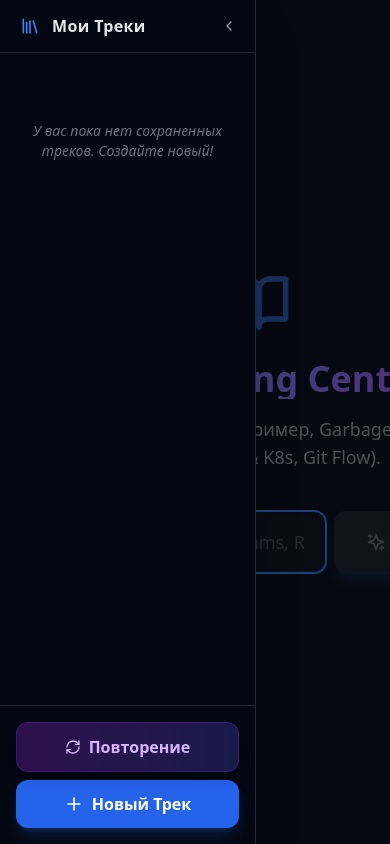
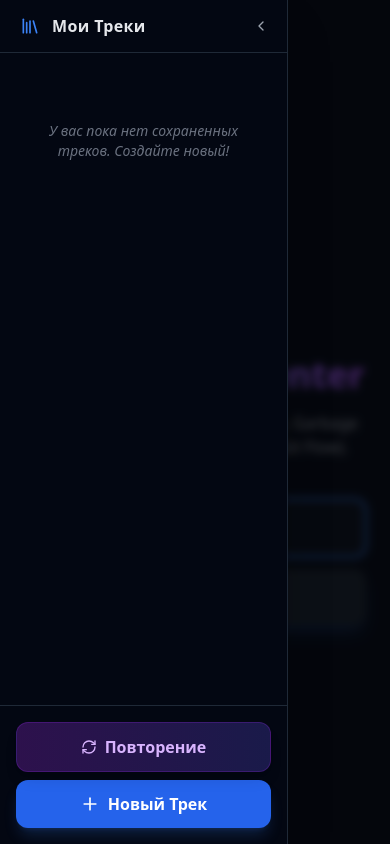
Before and after one commit to dolgeim976/AppForLearning, a React (Vite) app: page / in a window 390 px wide. Built offline with nearby package versions, Linux system fonts and the light colour scheme.

Commit message:
Switch to GPT-4o-mini and fix mobile responsive layout

```diff
--- a/server.ts
+++ b/server.ts
@@ -198,7 +198,7 @@ Include exactly 3 to 5 questions in active_recall_questions. Ensure code_snippet
 Do NOT wrap the output in markdown backticks. Return raw JSON.`;
 }
 
-async function callOpenRouter(messages: any[], model: string = "anthropic/claude-3.5-sonnet"): Promise<string> {
+async function callOpenRouter(messages: any[], model: string = "openai/gpt-4o-mini"): Promise<string> {
     const response = await fetch("https://openrouter.ai/api/v1/chat/completions", {
         method: "POST",
         headers: {
@@ -239,7 +239,7 @@ app.post('/api/llm/generate', async (req, res) => {
         ];
 
         console.log(`[Backend] \t➔ Fetching Outline...`);
-        let outlineRaw = await callOpenRouter(outlineMessages, "anthropic/claude-3.5-sonnet");
+        let outlineRaw = await callOpenRouter(outlineMessages, "openai/gpt-4o-mini");
         outlineRaw = sanitizeLLMJson(outlineRaw);
 
         let outlineData;
@@ -271,7 +271,7 @@ app.post('/api/llm/generate', async (req, res) => {
             ];
 
             try {
-                let nodeContent = await callOpenRouter(messages, "anthropic/claude-3.5-sonnet");
+                let nodeContent = await callOpenRouter(messages, "openai/gpt-4o-mini");
                 nodeContent = sanitizeLLMJson(nodeContent);
                 let parsedNode = repairAndParse(nodeContent);
 
--- a/src/App.tsx
+++ b/src/App.tsx
@@ -82,21 +82,21 @@ function App() {
     const activeTrack = tracks.find(t => t.id === activeTrackId);
 
     return (
-        <div className="flex h-screen w-full bg-[#0b1120] text-white font-sans overflow-hidden">
+        <div className="flex h-[100dvh] w-full bg-[#0b1120] text-white font-sans overflow-hidden">
 
             {/* Мобильная подложка (Overlay) для закрытия сайдбара по клику вне его */}
             {!sidebarCollapsed && (
                 <div
-                    className="fixed inset-0 bg-black/50 z-20 md:hidden"
+                    className="fixed inset-0 bg-black/60 backdrop-blur-sm z-40 md:hidden"
                     onClick={() => setSidebarCollapsed(true)}
                 />
             )}
 
             {/* ШАГ 1: Левый сайдбар со списком всех треков */}
             <div className={`
-                ${sidebarCollapsed ? '-translate-x-full md:translate-x-0 w-0 md:w-14 shrink-0' : 'translate-x-0 w-64 shrink-0'}
+                ${sidebarCollapsed ? '-translate-x-full md:translate-x-0 w-0 md:w-14 shrink-0' : 'translate-x-0 w-72 md:w-64 shrink-0'}
                 absolute md:static inset-y-0 left-0
-                h-full border-r border-gray-800 bg-gray-950 flex flex-col z-30 shadow-2xl transition-all duration-300
+                h-full border-r border-gray-800 bg-gray-950 flex flex-col z-50 shadow-2xl transition-all duration-300
             `}>
                 <div className="p-3 border-b border-gray-800 flex items-center justify-between">
                     {!sidebarCollapsed && (
@@ -132,7 +132,7 @@ function App() {
                                         <span className="truncate font-medium text-sm pr-2">{track.topic}</span>
                                         <button
                                             onClick={(e) => handleDeleteTrack(track.id!, e)}
-                                            className={`p-1.5 rounded-lg text-gray-500 hover:text-rose-400 hover:bg-rose-500/10 transition-colors opacity-0 group-hover:opacity-100 focus:opacity-100 ${activeTrackId === track.id ? 'opacity-100' : ''}`}
+                                            className={`p-1.5 rounded-lg text-gray-500 hover:text-rose-400 hover:bg-rose-500/10 transition-colors opacity-0 group-hover:opacity-100 focus:opacity-100 md:group-hover:opacity-100 ${activeTrackId === track.id ? 'opacity-100' : 'opacity-100 md:opacity-0'}`}
                                             title="Удалить трек"
                                         >
                                             <Trash2 className="w-4 h-4" />
@@ -175,7 +175,7 @@ function App() {
             {sidebarCollapsed && (
                 <button
                     onClick={() => setSidebarCollapsed(false)}
-                    className="md:hidden absolute top-4 left-4 z-10 p-2 bg-gray-800/80 backdrop-blur text-white rounded-lg shadow-lg border border-gray-700"
+                    className="md:hidden absolute top-4 left-4 z-30 p-2.5 bg-gray-900/90 backdrop-blur text-white rounded-xl shadow-[0_0_15px_rgba(0,0,0,0.5)] border border-gray-700"
                 >
                     <Library className="w-5 h-5" />
                 </button>
@@ -189,8 +189,8 @@ function App() {
                     <LearningDashboard key={activeTrack.id} topic={activeTrack.topic} nodes={activeTrack.roadmap_nodes} />
                 ) : (
                     // Инпут для создания нового топика
-                    <div className="h-full flex flex-col items-center justify-center p-6 text-center animate-in fade-in duration-500">
-                        <div className="max-w-xl w-full">
+                    <div className="h-[100dvh] flex flex-col items-center justify-center p-6 text-center animate-in fade-in duration-500 overflow-y-auto">
+                        <div className="max-w-xl w-full pt-12 md:pt-0">
                             <div className="flex justify-center mb-6">
                                 <BookOpen className="w-16 h-16 text-blue-500 animate-pulse" />
                             </div>
@@ -199,24 +199,24 @@ function App() {
                                 AI Learning Center
                             </h1>
 
-                            <p className="text-gray-400 mb-10 text-lg">
+                            <p className="text-gray-400 mb-10 text-base md:text-lg">
                                 Введите любую тему (например, Garbage Collector in Java, Docker & K8s, Git Flow).
                             </p>
 
-                            <form onSubmit={handleGenerate} className="flex gap-2">
+                            <form onSubmit={handleGenerate} className="flex flex-col sm:flex-row gap-3">
                                 <input
                                     type="text"
-                                    placeholder="Например: Node.js Streams, React Hooks, Linux Basics..."
+                                    placeholder="Docker Basics, React Hooks..."
                                     value={topic}
                                     onChange={(e) => setTopic(e.target.value)}
                                     disabled={loading}
                                     autoFocus
-                                    className="flex-1 bg-gray-900 border border-gray-700 rounded-xl px-5 py-4 text-lg outline-none focus:border-blue-500 focus:ring-1 focus:ring-blue-500 transition-all text-white placeholder-gray-600 shadow-inner"
+                                    className="flex-1 bg-gray-900 border border-gray-700 rounded-xl px-5 py-4 text-base md:text-lg outline-none focus:border-blue-500 focus:ring-1 focus:ring-blue-500 transition-all text-white placeholder-gray-600 shadow-inner"
                                 />
                                 <button
                                     type="submit"
                                     disabled={loading || !topic.trim()}
-                                    className="bg-blue-600 hover:bg-blue-500 disabled:bg-gray-800 disabled:text-gray-500 text-white font-bold rounded-xl px-8 flex items-center justify-center gap-2 transition-all shadow-lg shadow-blue-500/20"
+                                    className="bg-blue-600 hover:bg-blue-500 disabled:bg-gray-800 disabled:text-gray-500 text-white font-bold rounded-xl py-4 sm:py-0 px-8 flex items-center justify-center gap-2 transition-all shadow-lg shadow-blue-500/20"
                                 >
                                     {loading ? (
                                         <Loader2 className="w-6 h-6 animate-spin" />
```
Also changed, not shown: src/LearningDashboard.tsx (+20 -11 lines).
